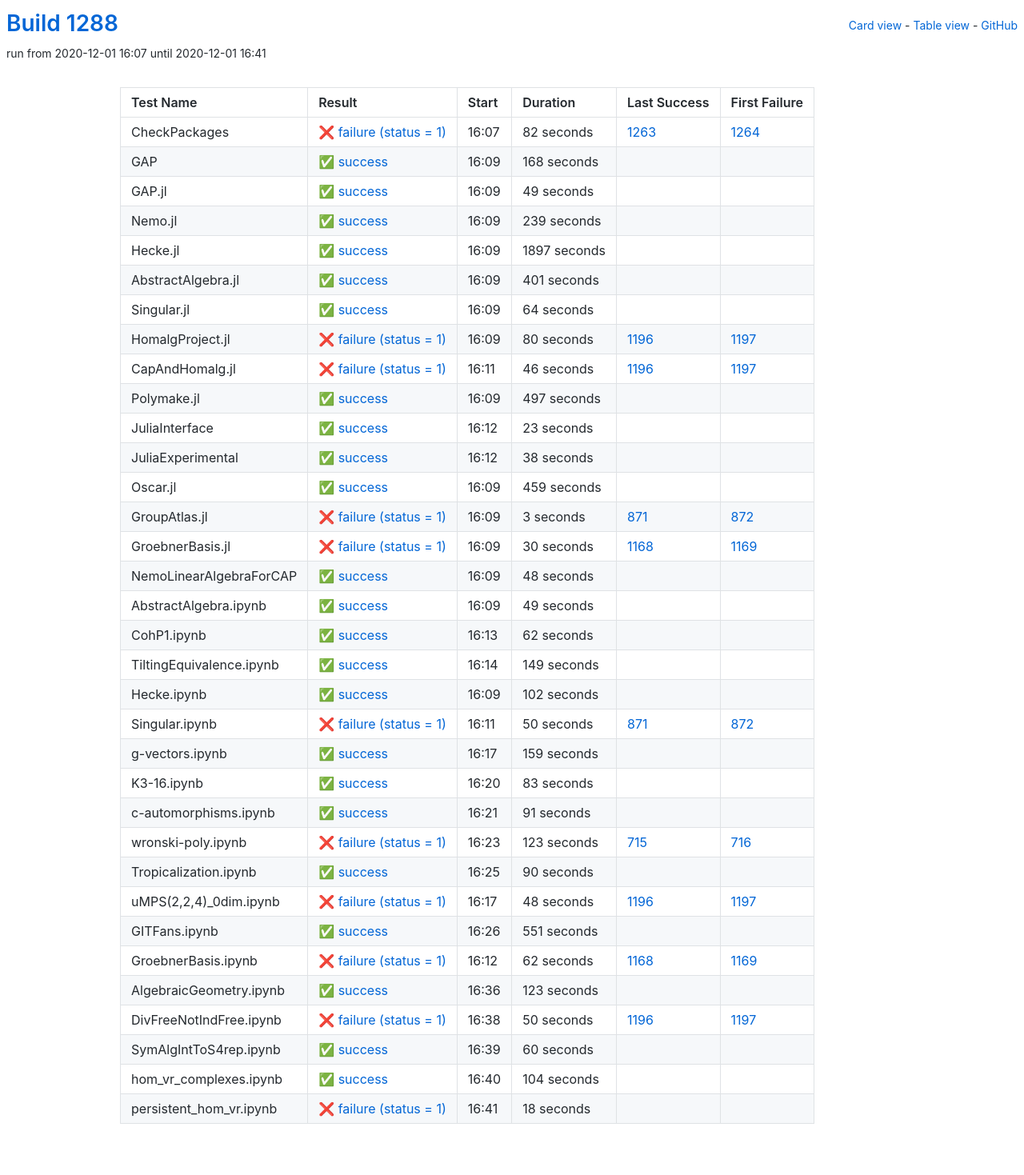
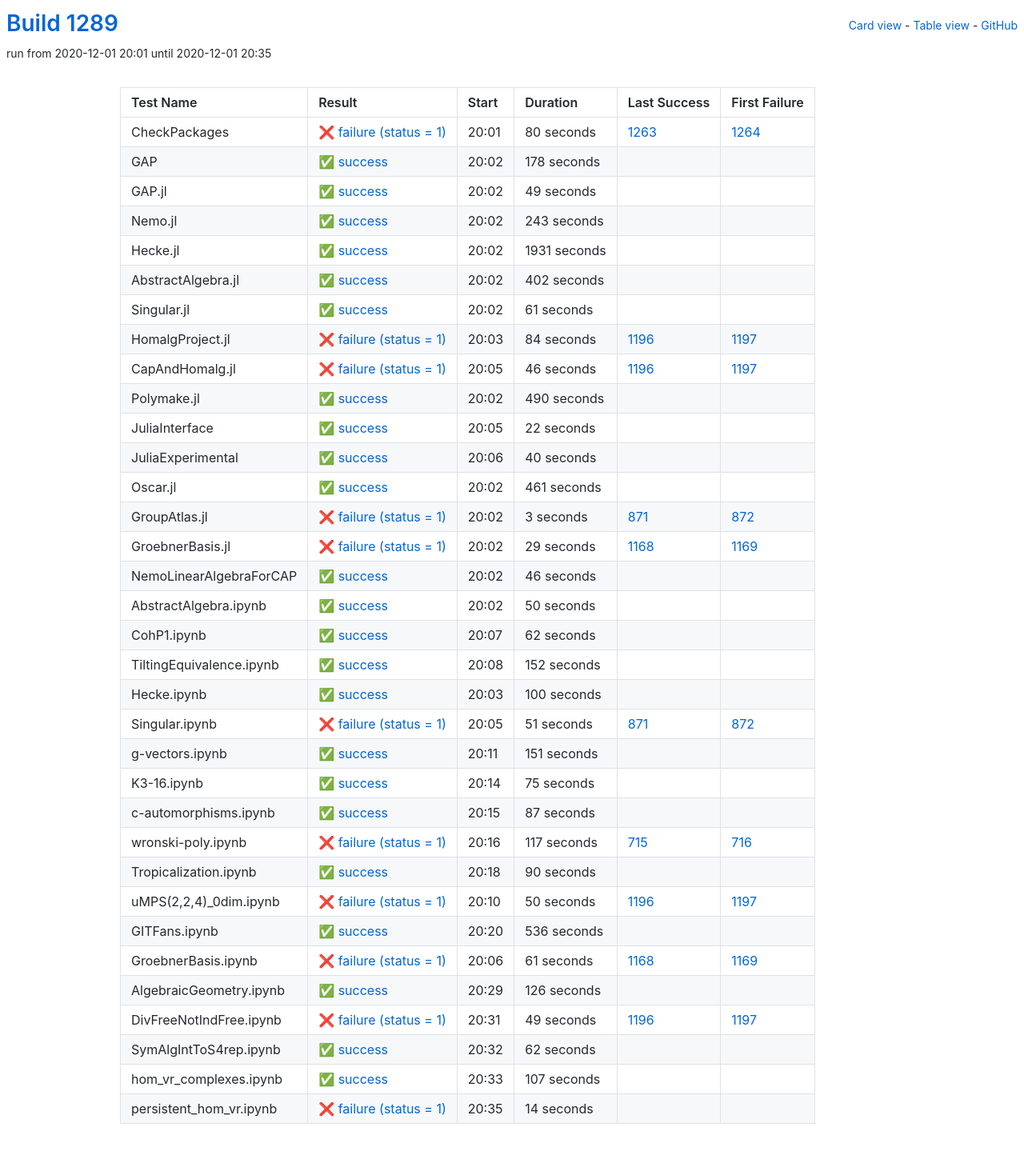
Before and after one commit to oscar-system/oscar-ci-status-stable, a Jekyll site: the page built from table.html, in a window 1280 px wide. Shown: the whole page at 80% size. Built offline with Jekyll 4.4.1, drawn with Linux system fonts in a browser that asks for light colours.

Commit message:
Build #1289

```diff
--- a/_data/ci.yml
+++ b/_data/ci.yml
@@ -1,6 +1,6 @@
 ---
-build: 1288
-build_url: https://oscarci.mathematik.uni-kl.de/job/oscar-stable/1288/
+build: 1289
+build_url: https://oscarci.mathematik.uni-kl.de/job/oscar-stable/1289/
 job: oscar-stable
 organization: oscar-system
 repo: oscar-ci-status-stable
@@ -8,32 +8,32 @@ repourl: https://github.com/oscar-system/oscar-ci-status-stable
 tests:
 - name: CheckPackages
   id: checkpackages
-  log: https://oscarci.mathematik.uni-kl.de/job/oscar-stable/1288/artifact/logs/build-1288/CheckPackages.log
-  start: 2020-12-01 16:07
+  log: https://oscarci.mathematik.uni-kl.de/job/oscar-stable/1289/artifact/logs/build-1289/CheckPackages.log
+  start: 2020-12-01 20:01
   success: false
   exitcode: 1
   status: failure
-  duration: 82
+  duration: 80
   last_success: 1263
   last_success_url: https://oscarci.mathematik.uni-kl.de/job/oscar-stable/1263/
   first_failure: 1264
   first_failure_url: https://oscarci.mathematik.uni-kl.de/job/oscar-stable/1264/
 - name: GAP
   id: gap
-  log: https://oscarci.mathematik.uni-kl.de/job/oscar-stable/1288/artifact/logs/build-1288/GAP.log
-  start: 2020-12-01 16:09
+  log: https://oscarci.mathematik.uni-kl.de/job/oscar-stable/1289/artifact/logs/build-1289/GAP.log
+  start: 2020-12-01 20:02
   success: true
   exitcode: 0
   status: success
-  duration: 168
+  duration: 178
   last_success: false
   last_success_url:
   first_failure: false
   first_failure_url:
 - name: GAP.jl
   id: gap-jl
-  log: https://oscarci.mathematik.uni-kl.de/job/oscar-stable/1288/artifact/logs/build-1288/GAP.jl.log
-  start: 2020-12-01 16:09
+  log: https://oscarci.mathematik.uni-kl.de/job/oscar-stable/1289/artifact/logs/build-1289/GAP.jl.log
+  start: 2020-12-01 20:02
   success: true
   exitcode: 0
   status: success
@@ -44,68 +44,68 @@ tests:
   first_failure_url:
 - name: Nemo.jl
   id: nemo-jl
-  log: https://oscarci.mathematik.uni-kl.de/job/oscar-stable/1288/artifact/logs/build-1288/Nemo.jl.log
-  start: 2020-12-01 16:09
+  log: https://oscarci.mathematik.uni-kl.de/job/oscar-stable/1289/artifact/logs/build-1289/Nemo.jl.log
+  start: 2020-12-01 20:02
   success: true
   exitcode: 0
   status: success
-  duration: 239
+  duration: 243
   last_success: false
   last_success_url:
   first_failure: false
   first_failure_url:
 - name: Hecke.jl
   id: hecke-jl
-  log: https://oscarci.mathematik.uni-kl.de/job/oscar-stable/1288/artifact/logs/build-1288/Hecke.jl.log
-  start: 2020-12-01 16:09
+  log: https://oscarci.mathematik.uni-kl.de/job/oscar-stable/1289/artifact/logs/build-1289/Hecke.jl.log
+  start: 2020-12-01 20:02
   success: true
   exitcode: 0
   status: success
-  duration: 1897
+  duration: 1931
   last_success: false
   last_success_url:
   first_failure: false
   first_failure_url:
 - name: AbstractAlgebra.jl
   id: abstractalgebra-jl
-  log: https://oscarci.mathematik.uni-kl.de/job/oscar-stable/1288/artifact/logs/build-1288/AbstractAlgebra.jl.log
-  start: 2020-12-01 16:09
+  log: https://oscarci.mathematik.uni-kl.de/job/oscar-stable/1289/artifact/logs/build-1289/AbstractAlgebra.jl.log
+  start: 2020-12-01 20:02
   success: true
   exitcode: 0
   status: success
-  duration: 401
+  duration: 402
   last_success: false
   last_success_url:
   first_failure: false
   first_failure_url:
 - name: Singular.jl
   id: singular-jl
-  log: https://oscarci.mathematik.uni-kl.de/job/oscar-stable/1288/artifact/logs/build-1288/Singular.jl.log
-  start: 2020-12-01 16:09
+  log: https://oscarci.mathematik.uni-kl.de/job/oscar-stable/1289/artifact/logs/build-1289/Singular.jl.log
+  start: 2020-12-01 20:02
   success: true
   exitcode: 0
   status: success
-  duration: 64
+  duration: 61
   last_success: false
   last_success_url:
   first_failure: false
   first_failure_url:
 - name: HomalgProject.jl
   id: homalgproject-jl
-  log: https://oscarci.mathematik.uni-kl.de/job/oscar-stable/1288/artifact/logs/build-1288/HomalgProject.jl.log
-  start: 2020-12-01 16:09
+  log: https://oscarci.mathematik.uni-kl.de/job/oscar-stable/1289/artifact/logs/build-1289/HomalgProject.jl.log
+  start: 2020-12-01 20:03
   success: false
   exitcode: 1
   status: failure
-  duration: 80
+  duration: 84
   last_success: 1196
   last_success_url: https://oscarci.mathematik.uni-kl.de/job/oscar-stable/1196/
   first_failure: 1197
   first_failure_url: https://oscarci.mathematik.uni-kl.de/job/oscar-stable/1197/
 - name: CapAndHomalg.jl
   id: capandhomalg-jl
-  log: https://oscarci.mathematik.uni-kl.de/job/oscar-stable/1288/artifact/logs/build-1288/CapAndHomalg.jl.log
-  start: 2020-12-01 16:11
+  log: https://oscarci.mathematik.uni-kl.de/job/oscar-stable/1289/artifact/logs/build-1289/CapAndHomalg.jl.log
+  start: 2020-12-01 20:05
   success: false
   exitcode: 1
   status: failure
@@ -116,56 +116,56 @@ tests:
   first_failure_url: https://oscarci.mathematik.uni-kl.de/job/oscar-stable/1197/
 - name: Polymake.jl
   id: polymake-jl
-  log: https://oscarci.mathematik.uni-kl.de/job/oscar-stable/1288/artifact/logs/build-1288/Polymake.jl.log
-  start: 2020-12-01 16:09
+  log: https://oscarci.mathematik.uni-kl.de/job/oscar-stable/1289/artifact/logs/build-1289/Polymake.jl.log
+  start: 2020-12-01 20:02
   success: true
   exitcode: 0
   status: success
-  duration: 497
+  duration: 490
   last_success: false
   last_success_url:
   first_failure: false
   first_failure_url:
 - name: JuliaInterface
   id: juliainterface
-  log: https://oscarci.mathematik.uni-kl.de/job/oscar-stable/1288/artifact/logs/build-1288/JuliaInterface.log
-  start: 2020-12-01 16:12
+  log: https://oscarci.mathematik.uni-kl.de/job/oscar-stable/1289/artifact/logs/build-1289/JuliaInterface.log
+  start: 2020-12-01 20:05
   success: true
   exitcode: 0
   status: success
-  duration: 23
+  duration: 22
   last_success: false
   last_success_url:
   first_failure: false
   first_failure_url:
 - name: JuliaExperimental
   id: juliaexperimental
-  log: https://oscarci.mathematik.uni-kl.de/job/oscar-stable/1288/artifact/logs/build-1288/JuliaExperimental.log
-  start: 2020-12-01 16:12
+  log: https://oscarci.mathematik.uni-kl.de/job/oscar-stable/1289/artifact/logs/build-1289/JuliaExperimental.log
+  start: 2020-12-01 20:06
   success: true
   exitcode: 0
   status: success
-  duration: 38
+  duration: 40
   last_success: false
   last_success_url:
   first_failure: false
   first_failure_url:
 - name: Oscar.jl
   id: oscar-jl
-  log: https://oscarci.mathematik.uni-kl.de/job/oscar-stable/1288/artifact/logs/build-1288/Oscar.jl.log
-  start: 2020-12-01 16:09
+  log: https://oscarci.mathematik.uni-kl.de/job/oscar-stable/1289/artifact/logs/build-1289/Oscar.jl.log
+  start: 2020-12-01 20:02
   success: true
   exitcode: 0
   status: success
-  duration: 459
+  duration: 461
   last_success: false
   last_success_url:
   first_failure: false
   first_failure_url:
 - name: GroupAtlas.jl
   id: groupatlas-jl
-  log: https://oscarci.mathematik.uni-kl.de/job/oscar-stable/1288/artifact/logs/build-1288/GroupAtlas.jl.log
-  start: 2020-12-01 16:09
+  log: https://oscarci.mathematik.uni-kl.de/job/oscar-stable/1289/artifact/logs/build-1289/GroupAtlas.jl.log
+  start: 2020-12-01 20:02
   success: false
   exitcode: 1
   status: failure
@@ -176,44 +176,44 @@ tests:
   first_failure_url: https://oscarci.mathematik.uni-kl.de/job/oscar-stable/872/
 - name: GroebnerBasis.jl
   id: groebnerbasis-jl
-  log: https://oscarci.mathematik.uni-kl.de/job/oscar-stable/1288/artifact/logs/build-1288/GroebnerBasis.jl.log
-  start: 2020-12-01 16:09
+  log: https://oscarci.mathematik.uni-kl.de/job/oscar-stable/1289/artifact/logs/build-1289/GroebnerBasis.jl.log
+  start: 2020-12-01 20:02
   success: false
   exitcode: 1
   status: failure
-  duration: 30
+  duration: 29
   last_success: 1168
   last_success_url: https://oscarci.mathematik.uni-kl.de/job/oscar-stable/1168/
   first_failure: 1169
   first_failure_url: https://oscarci.mathematik.uni-kl.de/job/oscar-stable/1169/
 - name: NemoLinearAlgebraForCAP
   id: nemolinearalgebraforcap
-  log: https://oscarci.mathematik.uni-kl.de/job/oscar-stable/1288/artifact/logs/build-1288/NemoLinearAlgebraForCAP.log
-  start: 2020-12-01 16:09
+  log: https://oscarci.mathematik.uni-kl.de/job/oscar-stable/1289/artifact/logs/build-1289/NemoLinearAlgebraForCAP.log
+  start: 2020-12-01 20:02
   success: true
   exitcode: 0
   status: success
-  duration: 48
+  duration: 46
   last_success: false
   last_success_url:
   first_failure: false
   first_failure_url:
 - name: AbstractAlgebra.ipynb
   id: abstractalgebra-ipynb
-  log: https://oscarci.mathematik.uni-kl.de/job/oscar-stable/1288/artifact/logs/build-1288/AbstractAlgebra.ipynb.log
-  start: 2020-12-01 16:09
+  log: https://oscarci.mathematik.uni-kl.de/job/oscar-stable/1289/artifact/logs/build-1289/AbstractAlgebra.ipynb.log
+  start: 2020-12-01 20:02
   success: true
   exitcode: 0
   status: success
-  duration: 49
+  duration: 50
   last_success: false
   last_success_url:
   first_failure: false
   first_failure_url:
 - name: CohP1.ipynb
   id: cohp1-ipynb
-  log: https://oscarci.mathematik.uni-kl.de/job/oscar-stable/1288/artifact/logs/build-1288/CohP1.ipynb.log
-  start: 2020-12-01 16:13
+  log: https://oscarci.mathematik.uni-kl.de/job/oscar-stable/1289/artifact/logs/build-1289/CohP1.ipynb.log
+  start: 2020-12-01 20:07
   success: true
   exitcode: 0
   status: success
@@ -224,92 +224,92 @@ tests:
   first_failure_url:
 - name: TiltingEquivalence.ipynb
   id: tiltingequivalence-ipynb
-  log: https://oscarci.mathematik.uni-kl.de/job/oscar-stable/1288/artifact/logs/build-1288/TiltingEquivalence.ipynb.log
-  start: 2020-12-01 16:14
+  log: https://oscarci.mathematik.uni-kl.de/job/oscar-stable/1289/artifact/logs/build-1289/TiltingEquivalence.ipynb.log
+  start: 2020-12-01 20:08
   success: true
   exitcode: 0
   status: success
-  duration: 149
+  duration: 152
   last_success: false
   last_success_url:
   first_failure: false
   first_failure_url:
 - name: Hecke.ipynb
   id: hecke-ipynb
-  log: https://oscarci.mathematik.uni-kl.de/job/oscar-stable/1288/artifact/logs/build-1288/Hecke.ipynb.log
-  start: 2020-12-01 16:09
+  log: https://oscarci.mathematik.uni-kl.de/job/oscar-stable/1289/artifact/logs/build-1289/Hecke.ipynb.log
+  start: 2020-12-01 20:03
   success: true
   exitcode: 0
   status: success
-  duration: 102
+  duration: 100
   last_success: false
   last_success_url:
   first_failure: false
   first_failure_url:
 - name: Singular.ipynb
   id: singular-ipynb
-  log: https://oscarci.mathematik.uni-kl.de/job/oscar-stable/1288/artifact/logs/build-1288/Singular.ipynb.log
-  start: 2020-12-01 16:11
+  log: https://oscarci.mathematik.uni-kl.de/job/oscar-stable/1289/artifact/logs/build-1289/Singular.ipynb.log
+  start: 2020-12-01 20:05
   success: false
   exitcode: 1
   status: failure
-  duration: 50
+  duration: 51
   last_success: 871
   last_success_url: https://oscarci.mathematik.uni-kl.de/job/oscar-stable/871/
   first_failure: 872
   first_failure_url: https://oscarci.mathematik.uni-kl.de/job/oscar-stable/872/
 - name: g-vectors.ipynb
   id: g-vectors-ipynb
-  log: https://oscarci.mathematik.uni-kl.de/job/oscar-stable/1288/artifact/logs/build-1288/g-vectors.ipynb.log
-  start: 2020-12-01 16:17
+  log: https://oscarci.mathematik.uni-kl.de/job/oscar-stable/1289/artifact/logs/build-1289/g-vectors.ipynb.log
+  start: 2020-12-01 20:11
   success: true
   exitcode: 0
   status: success
-  duration: 159
+  duration: 151
   last_success: false
   last_success_url:
   first_failure: false
   first_failure_url:
 - name: K3-16.ipynb
   id: k3-16-ipynb
-  log: https://oscarci.mathematik.uni-kl.de/job/oscar-stable/1288/artifact/logs/build-1288/K3-16.ipynb.log
-  start: 2020-12-01 16:20
+  log: https://oscarci.mathematik.uni-kl.de/job/oscar-stable/1289/artifact/logs/build-1289/K3-16.ipynb.log
+  start: 2020-12-01 20:14
   success: true
   exitcode: 0
   status: success
-  duration: 83
+  duration: 75
   last_success: false
   last_success_url:
   first_failure: false
   first_failure_url:
 - name: c-automorphisms.ipynb
   id: c-automorphisms-ipynb
-  log: https://oscarci.mathematik.uni-kl.de/job/oscar-stable/1288/artifact/logs/build-1288/c-automorphisms.ipynb.log
-  start: 2020-12-01 16:21
+  log: https://oscarci.mathematik.uni-kl.de/job/oscar-stable/1289/artifact/logs/build-1289/c-automorphisms.ipynb.log
+  start: 2020-12-01 20:15
   success: true
   exitcode: 0
   status: success
-  duration: 91
+  duration: 87
   last_success: false
   last_success_url:
   first_failure: false
   first_failure_url:
 - name: wronski-poly.ipynb
   id: wronski-poly-ipynb
-  log: https://oscarci.mathematik.uni-kl.de/job/oscar-stable/1288/artifact/logs/build-1288/wronski-poly.ipynb.log
-  start: 2020-12-01 16:23
+  log: https://oscarci.mathematik.uni-kl.de/job/oscar-stable/1289/artifact/logs/build-1289/wronski-poly.ipynb.log
+  start: 2020-12-01 20:16
   success: false
   exitcode: 1
   status: failure
-  duration: 123
+  duration: 117
   last_success: 715
   last_success_url: https://oscarci.mathematik.uni-kl.de/job/oscar-stable/715/
   first_failure: 716
   first_failure_url: https://oscarci.mathematik.uni-kl.de/job/oscar-stable/716/
 - name: Tropicalization.ipynb
   id: tropicalization-ipynb
-  log: https://oscarci.mathematik.uni-kl.de/job/oscar-stable/1288/artifact/logs/build-1288/Tropicalization.ipynb.log
-  start: 2020-12-01 16:25
+  log: https://oscarci.mathematik.uni-kl.de/job/oscar-stable/1289/artifact/logs/build-1289/Tropicalization.ipynb.log
+  start: 2020-12-01 20:18
   success: true
   exitcode: 0
   status: success
@@ -320,56 +320,8 @@ tests:
   first_failure_url:
 - name: uMPS(2,2,4)_0dim.ipynb
   id: umps-2-2-4-0dim-ipynb
-  log: https://oscarci.mathematik.uni-kl.de/job/oscar-stable/1288/artifact/logs/build-1288/uMPS-2-2-4-_0dim.ipynb.log
-  start: 2020-12-01 16:17
-  success: false
-  exitcode: 1
-  status: failure
-  duration: 48
-  last_success: 1196
-  last_success_url: https://oscarci.mathematik.uni-kl.de/job/oscar-stable/1196/
-  first_failure: 1197
-  first_failure_url: https://oscarci.mathematik.uni-kl.de/job/oscar-stable/1197/
-- name: GITFans.ipynb
-  id: gitfans-ipynb
-  log: https://oscarci.mathematik.uni-kl.de/job/oscar-stable/1288/artifact/logs/build-1288/GITFans.ipynb.log
-  start: 2020-12-01 16:26
-  success: true
-  exitcode: 0
-  status: success
-  duration: 551
-  last_success: false
-  last_success_url:
-  first_failure: false
-  first_failure_url:
-- name: GroebnerBasis.ipynb
-  id: groebnerbasis-ipynb
-  log: https://oscarci.mathematik.uni-kl.de/job/oscar-stable/1288/artifact/logs/build-1288/GroebnerBasis.ipynb.log
-  start: 2020-12-01 16:12
-  success: false
-  exitcode: 1
-  status: failure
-  duration: 62
-  last_success: 1168
-  last_success_url: https://oscarci.mathematik.uni-kl.de/job/oscar-stable/1168/
-  first_failure: 1169
-  first_failure_url: https://oscarci.mathematik.uni-kl.de/job/oscar-stable/1169/
-- name: AlgebraicGeometry.ipynb
-  id: algebraicgeometry-ipynb
-  log: https://oscarci.mathematik.uni-kl.de/job/oscar-stable/1288/artifact/logs/build-1288/AlgebraicGeometry.ipynb.log
-  start: 2020-12-01 16:36
-  success: true
-  exitcode: 0
-  status: success
-  duration: 123
-  last_success: false
-  last_success_url:
-  first_failure: false
-  first_failure_url:
-- name: DivFreeNotIndFree.ipynb
-  id: divfreenotindfree-ipynb
-  log: https://oscarci.mathematik.uni-kl.de/job/oscar-stable/1288/artifact/logs/build-1288/DivFreeNotIndFree.ipynb.log
-  start: 2020-12-01 16:38
+  log: https://oscarci.mathematik.uni-kl.de/job/oscar-stable/1289/artifact/logs/build-1289/uMPS-2-2-4-_0dim.ipynb.log
+  start: 2020-12-01 20:10
   success: false
   exitcode: 1
   status: failure
@@ -378,38 +330,86 @@ tests:
   last_success_url: https://oscarci.mathematik.uni-kl.de/job/oscar-stable/1196/
   first_failure: 1197
   first_failure_url: https://oscarci.mathematik.uni-kl.de/job/oscar-stable/1197/
-- name: SymAlgIntToS4rep.ipynb
-  id: symalginttos4rep-ipynb
-  log: https://oscarci.mathematik.uni-kl.de/job/oscar-stable/1288/artifact/logs/build-1288/SymAlgIntToS4rep.ipynb.log
-  start: 2020-12-01 16:39
+- name: GITFans.ipynb
+  id: gitfans-ipynb
+  log: https://oscarci.mathematik.uni-kl.de/job/oscar-stable/1289/artifact/logs/build-1289/GITFans.ipynb.log
+  start: 2020-12-01 20:20
   success: true
   exitcode: 0
   status: success
-  duration: 60
+  duration: 536
+  last_success: false
+  last_success_url:
+  first_failure: false
+  first_failure_url:
+- name: GroebnerBasis.ipynb
+  id: groebnerbasis-ipynb
+  log: https://oscarci.mathematik.uni-kl.de/job/oscar-stable/1289/artifact/logs/build-1289/GroebnerBasis.ipynb.log
+  start: 2020-12-01 20:06
+  success: false
+  exitcode: 1
+  status: failure
+  duration: 61
+  last_success: 1168
+  last_success_url: https://oscarci.mathematik.uni-kl.de/job/oscar-stable/1168/
+  first_failure: 1169
+  first_failure_url: https://oscarci.mathematik.uni-kl.de/job/oscar-stable/1169/
+- name: AlgebraicGeometry.ipynb
+  id: algebraicgeometry-ipynb
+  log: https://oscarci.mathematik.uni-kl.de/job/oscar-stable/1289/artifact/logs/build-1289/AlgebraicGeometry.ipynb.log
+  start: 2020-12-01 20:29
+  success: true
+  exitcode: 0
+  status: success
+  duration: 126
+  last_success: false
+  last_success_url:
+  first_failure: false
+  first_failure_url:
+- name: DivFreeNotIndFree.ipynb
+  id: divfreenotindfree-ipynb
+  log: https://oscarci.mathematik.uni-kl.de/job/oscar-stable/1289/artifact/logs/build-1289/DivFreeNotIndFree.ipynb.log
+  start: 2020-12-01 20:31
+  success: false
+  exitcode: 1
+  status: failure
+  duration: 49
+  last_success: 1196
+  last_success_url: https://oscarci.mathematik.uni-kl.de/job/oscar-stable/1196/
+  first_failure: 1197
+  first_failure_url: https://oscarci.mathematik.uni-kl.de/job/oscar-stable/1197/
+- name: SymAlgIntToS4rep.ipynb
+  id: symalginttos4rep-ipynb
+  log: https://oscarci.mathematik.uni-kl.de/job/oscar-stable/1289/artifact/logs/build-1289/SymAlgIntToS4rep.ipynb.log
+  start: 2020-12-01 20:32
+  success: true
+  exitcode: 0
+  status: success
+  duration: 62
   last_success: false
   last_success_url:
   first_failure: false
   first_failure_url:
 - name: hom_vr_complexes.ipynb
   id: hom-vr-complexes-ipynb
-  log: https://oscarci.mathematik.uni-kl.de/job/oscar-stable/1288/artifact/logs/build-1288/hom_vr_complexes.ipynb.log
-  start: 2020-12-01 16:40
+  log: https://oscarci.mathematik.uni-kl.de/job/oscar-stable/1289/artifact/logs/build-1289/hom_vr_complexes.ipynb.log
+  start: 2020-12-01 20:33
   success: true
   exitcode: 0
   status: success
-  duration: 104
+  duration: 107
   last_success: false
   last_success_url:
   first_failure: false
   first_failure_url:
 - name: persistent_hom_vr.ipynb
   id: persistent-hom-vr-ipynb
-  log: https://oscarci.mathematik.uni-kl.de/job/oscar-stable/1288/artifact/logs/build-1288/persistent_hom_vr.ipynb.log
-  start: 2020-12-01 16:41
+  log: https://oscarci.mathematik.uni-kl.de/job/oscar-stable/1289/artifact/logs/build-1289/persistent_hom_vr.ipynb.log
+  start: 2020-12-01 20:35
   success: false
   exitcode: 1
   status: failure
-  duration: 18
+  duration: 14
   last_success: false
   last_success_url:
   first_failure: false
```
Also changed, not shown: README.md.
